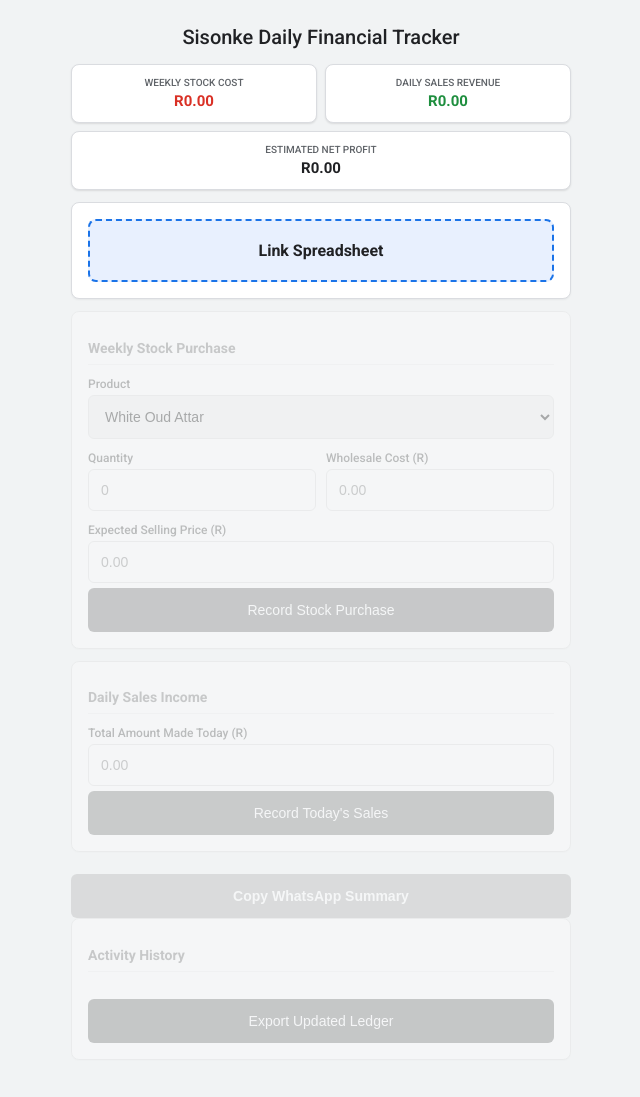
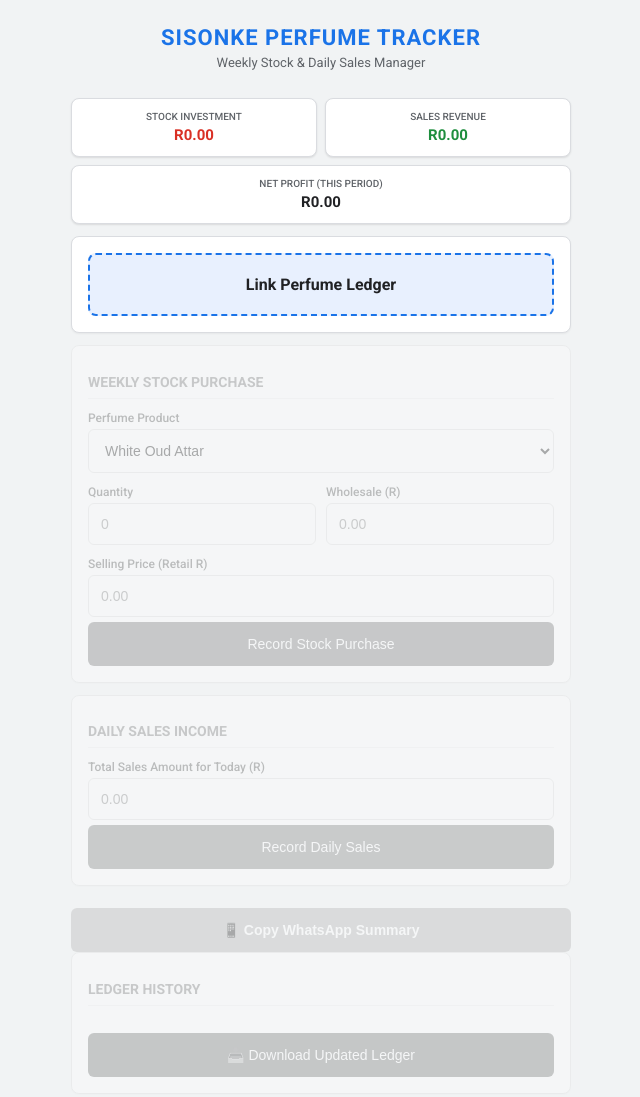
Before and after one commit to mpandemawethu825-png/stockController, a plain HTML site: page index.html in a window 1280 px wide. Shown: the whole page, without its empty margins (319-959 px from the left). Drawn offline with Linux system fonts and the light colour scheme.

Commit message:
Rename tracker and update related labels

```diff
--- a/index.html
+++ b/index.html
@@ -3,7 +3,7 @@
 <head>
     <meta charset="UTF-8">
     <meta name="viewport" content="width=device-width, initial-scale=1.0, maximum-scale=1.0, user-scalable=no">
-    <title>Sisonke Daily Financial Tracker</title>
+    <title>Sisonke Perfume Sales Tracker</title>
     <link href="https://fonts.googleapis.com/css2?family=Roboto:wght@300;400;500;700&display=swap" rel="stylesheet">
     <script src="https://cdnjs.cloudflare.com/ajax/libs/xlsx/0.18.5/xlsx.full.min.js"></script>
     <style>
@@ -16,7 +16,8 @@
         .container { width: 100%; max-width: 500px; margin: 0 auto; }
 
         .header { text-align: center; padding: 15px 0; }
-        .header h1 { font-size: 20px; font-weight: 500; margin: 0; }
+        .header h1 { font-size: 22px; font-weight: 700; color: var(--google-blue); margin: 0; text-transform: uppercase; letter-spacing: 1px; }
+        .header p { font-size: 13px; color: #5F6368; margin-top: 5px; }
 
         .dashboard { display: grid; grid-template-columns: 1fr 1fr; gap: 8px; margin-bottom: 12px; }
         .dash-item { background: white; padding: 12px; border-radius: 8px; border: 1px solid var(--border); text-align: center; box-shadow: 0 1px 2px rgba(0,0,0,0.1); }
@@ -24,7 +25,7 @@
         .dash-item strong { font-size: 15px; display: block; margin-top: 4px; }
 
         .card { background: white; border-radius: 8px; padding: 16px; margin-bottom: 12px; border: 1px solid var(--border); box-shadow: 0 1px 2px rgba(0,0,0,0.05); }
-        .card h2 { font-size: 14px; margin-bottom: 12px; color: var(--google-blue); border-bottom: 1px solid #eee; padding-bottom: 8px; }
+        .card h2 { font-size: 14px; margin-bottom: 12px; color: var(--google-blue); border-bottom: 1px solid #eee; padding-bottom: 8px; text-transform: uppercase; font-weight: 700; }
 
         .lock { opacity: 0.3; pointer-events: none; filter: grayscale(1); }
         .unlocked { opacity: 1; pointer-events: all; filter: none; }
@@ -33,7 +34,7 @@
 
         .form-row { display: grid; grid-template-columns: 1fr 1fr; gap: 10px; margin-bottom: 12px; }
         label { font-size: 12px; font-weight: 500; color: #3C4043; display: block; margin-bottom: 4px; }
-        input, select { width: 100%; padding: 12px; border: 1px solid var(--border); border-radius: 6px; box-sizing: border-box; font-size: 14px; outline: none; }
+        input, select { width: 100%; padding: 12px; border: 1px solid var(--border); border-radius: 6px; box-sizing: border-box; font-size: 14px; outline: none; background-color: #fff; }
 
         .btn { width: 100%; padding: 14px; border-radius: 6px; border: none; font-weight: 500; cursor: pointer; margin-top: 5px; font-size: 14px; transition: 0.2s; }
         .btn-blue { background: var(--google-blue); color: white; }
@@ -51,27 +52,28 @@
 
 <div class="container">
     <div class="header">
-        <h1>Sisonke Daily Financial Tracker</h1>
+        <h1>Sisonke Perfume Tracker</h1>
+        <p>Weekly Stock & Daily Sales Manager</p>
     </div>
 
     <div class="dashboard">
         <div class="dash-item">
-            <label>Weekly Stock Cost</label>
+            <label>Stock Investment</label>
             <strong id="dashStock" style="color: var(--google-red);">R0.00</strong>
         </div>
         <div class="dash-item">
-            <label>Daily Sales Revenue</label>
+            <label>Sales Revenue</label>
             <strong id="dashSales" style="color: var(--google-green);">R0.00</strong>
         </div>
         <div class="dash-item" style="grid-column: span 2;">
-            <label>Estimated Net Profit</label>
+            <label>Net Profit (This Period)</label>
             <strong id="dashProfit">R0.00</strong>
         </div>
     </div>
 
     <div class="card">
         <div class="upload-area" onclick="document.getElementById('fileInput').click()">
-            <div id="statusText"><strong>Link Spreadsheet</strong></div>
+            <div id="statusText"><strong>Link Perfume Ledger</strong></div>
             <input type="file" id="fileInput" accept=".xlsx" style="display:none" onchange="handleFile(this)">
         </div>
     </div>
@@ -81,7 +83,7 @@
             <h2>Weekly Stock Purchase</h2>
             <div class="form-row">
                 <div style="grid-column: span 2;">
-                    <label>Product</label>
+                    <label>Perfume Product</label>
                     <select id="stProduct">
                         <optgroup label="Attars">
                             <option value="White Oud Attar">White Oud Attar</option>
@@ -110,12 +112,12 @@
                     <input type="number" id="stQty" placeholder="0">
                 </div>
                 <div>
-                    <label>Wholesale Cost (R)</label>
+                    <label>Wholesale (R)</label>
                     <input type="number" id="stCost" placeholder="0.00">
                 </div>
             </div>
             <div>
-                <label>Expected Selling Price (R)</label>
+                <label>Selling Price (Retail R)</label>
                 <input type="number" id="stSelling" placeholder="0.00">
             </div>
             <button class="btn btn-blue" onclick="syncStock()">Record Stock Purchase</button>
@@ -123,17 +125,17 @@
 
         <div class="card">
             <h2>Daily Sales Income</h2>
-            <label>Total Amount Made Today (R)</label>
+            <label>Total Sales Amount for Today (R)</label>
             <input type="number" id="saTotal" placeholder="0.00">
-            <button class="btn btn-green" onclick="syncSale()">Record Today's Sales</button>
+            <button class="btn btn-green" onclick="syncSale()">Record Daily Sales</button>
         </div>
 
-        <button class="btn btn-whatsapp" onclick="copyWA()">Copy WhatsApp Summary</button>
+        <button class="btn btn-whatsapp" onclick="copyWA()">📱 Copy WhatsApp Summary</button>
 
         <div class="card">
-            <h2>Activity History</h2>
+            <h2>Ledger History</h2>
             <div class="history" id="historyLog"></div>
-            <button class="btn" style="background: #5F6368; color: white; margin-top: 15px;" onclick="exportData()">Export Updated Ledger</button>
+            <button class="btn" style="background: #5F6368; color: white; margin-top: 15px;" onclick="exportData()">📥 Download Updated Ledger</button>
         </div>
     </div>
 </div>
@@ -154,7 +156,7 @@
             const wb = XLSX.read(data, {type: 'array'});
             master = XLSX.utils.sheet_to_json(wb.Sheets[wb.SheetNames[0]], {header: 1});
             document.getElementById('mainUI').classList.add('unlocked');
-            document.getElementById('statusText').innerHTML = `Linked: <strong>${fileName}</strong>`;
+            document.getElementById('statusText').innerHTML = `✅ Linked: <strong>${fileName}</strong>`;
             refresh();
         };
         reader.readAsArrayBuffer(file);
@@ -185,16 +187,16 @@
         const q = document.getElementById('stQty').value;
         const c = document.getElementById('stCost').value;
         const s = document.getElementById('stSelling').value;
-        if(!q || !c || !s) return alert("Fill all fields");
+        if(!q || !c || !s) return alert("Please fill in Qty, Wholesale, and Selling Price.");
 
-        saveEntry("STOCK", `${p} (x${q}) @ Selling Price: R${s}`, q, c);
+        saveEntry("STOCK", `${p} (x${q}) | S.P: R${s}`, q, c);
         ["stQty", "stCost", "stSelling"].forEach(id => document.getElementById(id).value = "");
     }
 
     function syncSale() {
         const t = document.getElementById('saTotal').value;
-        if(!t) return alert("Enter total amount");
-        saveEntry("SALE", "Daily Cash Total", "1", t);
+        if(!t) return alert("Please enter today's total income.");
+        saveEntry("SALE", "Daily Retail Total", "1", t);
         document.getElementById('saTotal').value = "";
     }
 
@@ -216,9 +218,10 @@
         const s = document.getElementById('dashStock').textContent;
         const r = document.getElementById('dashSales').textContent;
         const p = document.getElementById('dashProfit').textContent;
-        const text = `*SISONKE TRACKER SUMMARY*\nStock Cost: ${s}\nDaily Sales: ${r}\n*Net Position: ${p}*`;
+        const d = new Date().toLocaleDateString('en-ZA');
+        const text = `*SISONKE PERFUME SUMMARY [${d}]*\n--------------------------\nStock Purchase: ${s}\nDaily Sales: ${r}\n--------------------------\n*Net Profit: ${p}*`;
         navigator.clipboard.writeText(text);
-        alert("Summary Copied!");
+        alert("WhatsApp Summary Copied!");
     }
 </script>
 </body>
```
